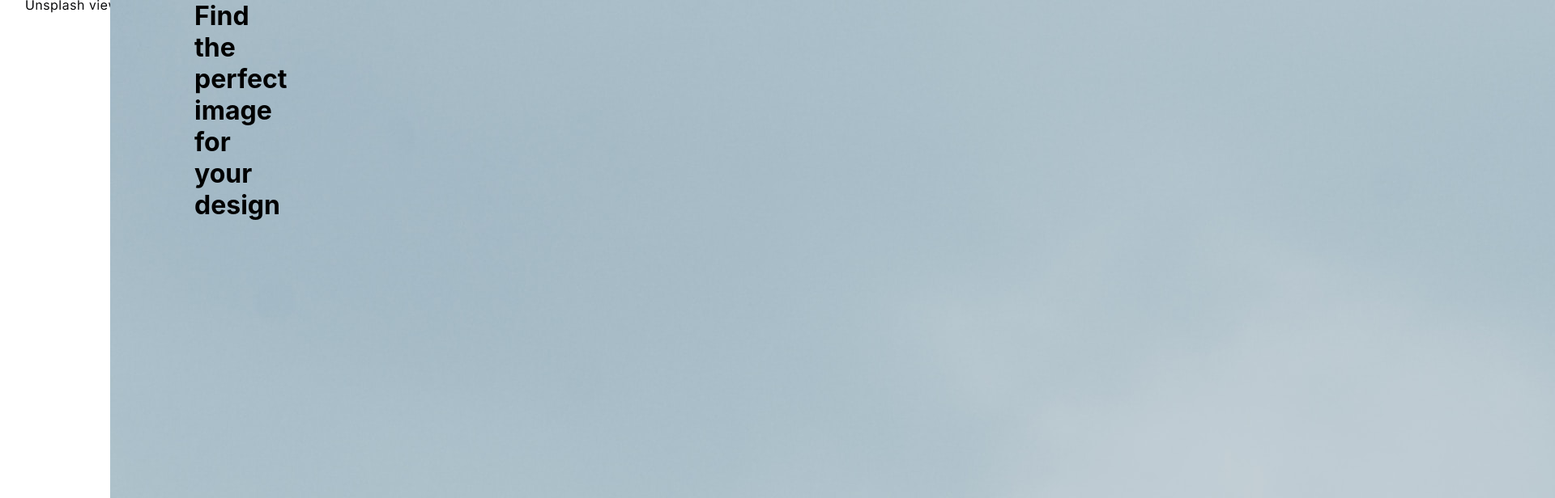
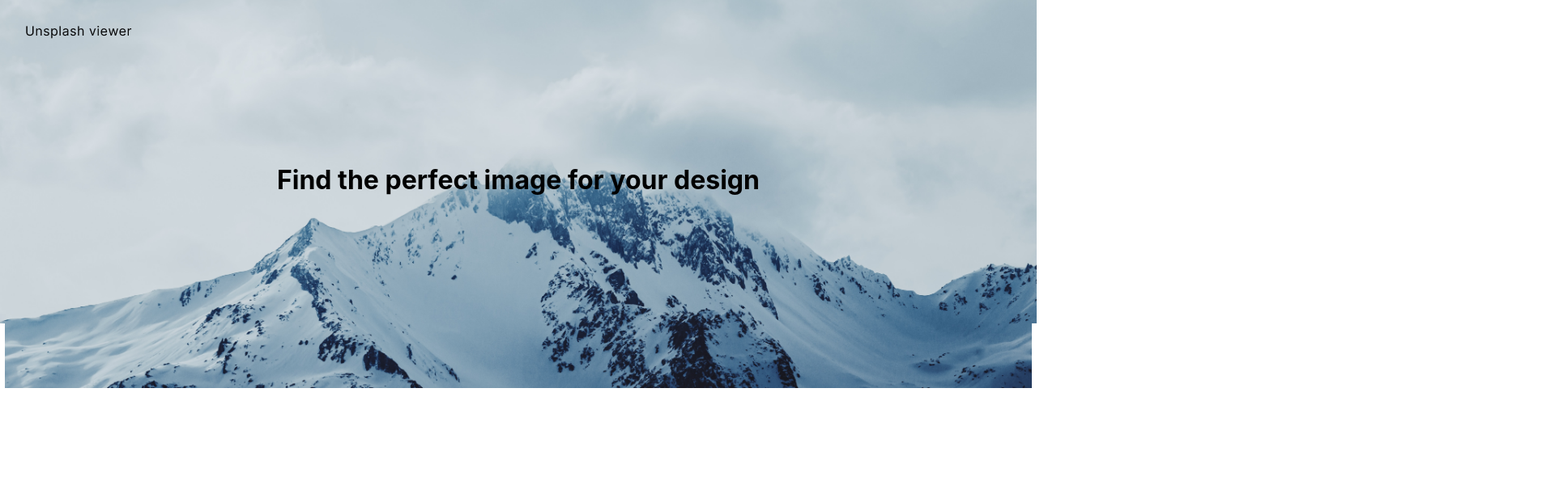
Before and after one commit to imkarin/unsplash-viewer, a React (Create React App) app: page / in a window 1280 px wide. Shown: the top 616 px of the page at 81% size, 1920 px wide, since content can reach past the window. Built offline with nearby package versions, Linux system fonts and the light colour scheme.

Commit message:
Added styling for Header component

```diff
--- a/src/components/Header.jsx
+++ b/src/components/Header.jsx
@@ -1,5 +1,48 @@
 import React from 'react'
+import styled from 'styled-components'
 import ContentGrid from './styles/ContentGrid.styles'
+
+const StyledHeader = styled.header`
+  position: relative;
+  margin: 0;
+  width: 100vw;
+  height: 480px;
+  background-image: url(${(props) => props.featuredPhoto});
+  background-size: cover;
+  background-position: center;
+
+  // ContentGrid:
+  > div {
+    height: 100%;
+
+    h1 {
+      grid-row: 1;
+      grid-column: 1 / -1 ;
+      justify-self: center;
+      align-self: center;
+      margin-top: -36px;
+      text-align: center;
+    }
+
+    img {
+      position: absolute;
+      top: 32px;
+    }
+  }
+
+  .white-block {
+    background: #fff;
+    grid-row: 1;
+    width: calc((100% - 1680px) / 2 + 206px);
+    height: 80px;
+    position: absolute;
+    bottom: 0;
+
+    :last-of-type {
+      right: 0;
+    }
+  }
+`
 
 const Header = (props) => {
   // Header will show:
@@ -9,14 +52,17 @@ const Header = (props) => {
   // Searchbar
 
   return (
-    <header>
+    <StyledHeader featuredPhoto={props.featuredPhoto}>
       <ContentGrid>
-        <img src={props.logo} alt='' />
-        <img src={props.featuredPhoto} alt='' />
+        <img src={props.logo} alt='Unsplash viewer logo' />
         <h1>Find the perfect image for your design</h1>
         {/* Searchbar Component here */}
       </ContentGrid>
-    </header>
+
+      {/* Two white blocks: */}
+      <div className='white-block'></div>
+      <div className='white-block'></div>
+    </StyledHeader>
   )
 }
 
```
